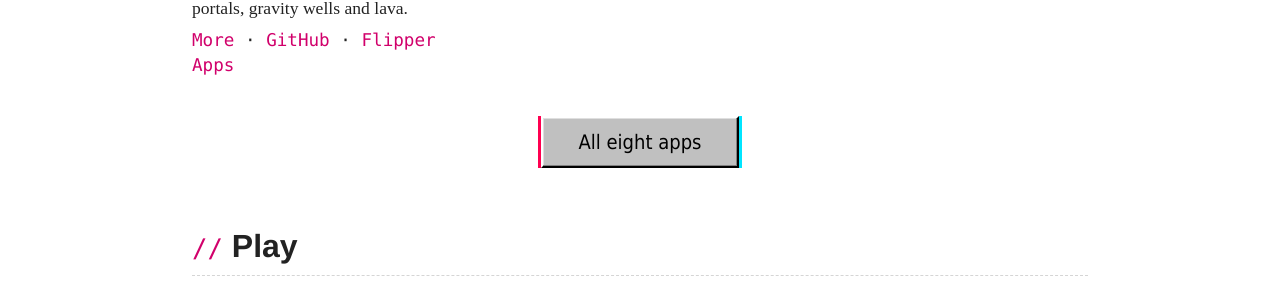
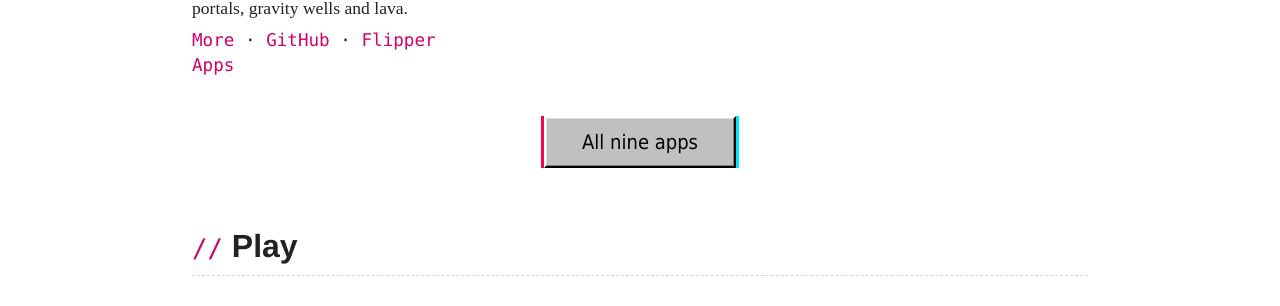
Before and after one commit to rseufert/rseufert.github.io, a Jekyll site: the page built from index.html, in a window 1280 px wide and 900 px high, scrolled down 3809 px. Shown: the part 130-436 px from the top of the window. Built offline with Jekyll 4.4.1, drawn with Linux system fonts in a browser that asks for light colours.

Commit message:
Flipper: nine apps, now that Portal Putt is listed
Co-Authored-By: Claude Fable 5.1 <noreply@anthropic.com>

```diff
--- a/chat/chat.js
+++ b/chat/chat.js
@@ -187,7 +187,7 @@
         "julia set": "a julia set is every point that never escapes under z → z² + c for one fixed c. the strip under the menu is one, zooming. the whole page is at /julia/.",
         "mandelbrot set": "the mandelbrot set is the catalogue of every c: the ones whose julia set is one piece. its edge is where the pictures are. the julia page has a small map of it.",
         "fractal": "a fractal is a shape that is the same, smaller, when you look closer. the strip under the menu is one and never stops looking closer.",
-        "flipper zero": "the Flipper Zero is a small orange handheld with a dolphin on it: sub-GHz radio, NFC, RFID, infrared, GPIO. rick writes apps for it: eight of them, four on the home page and the rest at /flipper/.",
+        "flipper zero": "the Flipper Zero is a small orange handheld with a dolphin on it: sub-GHz radio, NFC, RFID, infrared, GPIO. rick writes apps for it: nine of them, four on the home page and the rest at /flipper/.",
         "sub-ghz": "sub-GHz is the radio band below a gigahertz, where garage doors and car keys and weather stations talk. the Flipper listens there.",
         "nfc": "NFC is near-field communication: the tap in tap-to-pay. the Flipper reads and emulates it.",
         "rfid": "RFID is the older cousin of NFC: 125 kHz tags, office badges, the reader by a door that blinks at you.",
@@ -659,7 +659,7 @@
         },
         nest: {
             name: "The Flipper Nest",
-            desc: "Eight small apps roost here like dolphins with opinions. One is a rolodex. One is a timer. One is sniffing sub-GHz, and it has found your thoughts, and they are mostly about lunch. From the east comes the sound of small engines.",
+            desc: "Nine small apps roost here like dolphins with opinions. One is a rolodex. One is a timer. One is sniffing sub-GHz, and it has found your thoughts, and they are mostly about lunch. From the east comes the sound of small engines.",
             exits: { w: "nav", e: "arena" },
             ways: "The menu is west. The engines are east."
         },
--- a/city/city.js
+++ b/city/city.js
@@ -364,7 +364,7 @@
         npc(cx - 8, cz - 7, "the dolphin", "dolphin", "#ffffff", { idle: [
             "the dolphin: i found your thoughts. they are mostly about lunch.",
             "the dolphin: 433.92 megahertz. that was your garage. i did not open it. i could have.",
-            "the dolphin: eight apps and one buzzer. people say it sounds exactly as good as a piezo. it does.",
+            "the dolphin: nine apps and one buzzer. people say it sounds exactly as good as a piezo. it does.",
             "the dolphin: they wheel me out here for the tourists. the river is right there. nobody asks."
         ] });
         npc(cx + 6, cz - 7, "nugget", "cat", "#ff8c1a", {
--- a/flipper/index.html
+++ b/flipper/index.html
@@ -1,7 +1,7 @@
 ---
 layout: default
 title: Flipper Zero apps
-description: "Eight apps for the Flipper Zero: Hanzi Cards, Mandarin flashcards that play the tones; Step Seq, a step sequencer for the piezo speaker; NW Crawl, a roguelike set in NW Portland; Tricorder, a handheld signal scanner; Jiggler, a mouse jiggler that pauses while you work; Spectre, a ghost hunting kit; Grimoire, a pendulum, a sigil, a talisman and a wand; and Portal Putt, minigolf across fantasy and sci-fi worlds."
+description: "Nine apps for the Flipper Zero: Hanzi Cards, Mandarin flashcards that play the tones; Step Seq, a step sequencer for the piezo speaker; NW Crawl, a roguelike set in NW Portland; Tricorder, a handheld signal scanner; Jiggler, a mouse jiggler that pauses while you work; Spectre, a ghost hunting kit; Grimoire, a pendulum, a sigil, a talisman and a wand; and Portal Putt, minigolf across fantasy and sci-fi worlds."
 image: /flipper/hanzi_cards.png
 ---
 <section class="projects flipper">
--- a/index.html
+++ b/index.html
@@ -126,7 +126,7 @@ image: /blog/p2p_film.png
 			<p class="links"><a href="/flipper/#portal-putt">More</a> · <a href="https://github.com/rseufert/portal_putt">GitHub</a> · <a href="https://lab.flipper.net/apps/portal_putt">Flipper Apps</a></p>
 		</div><!-- /.project -->
 	</div><!-- /.tiles -->
-	<div class="project all"><p class="more"><a href="/flipper/">All eight apps</a></p></div>
+	<div class="project all"><p class="more"><a href="/flipper/">All nine apps</a></p></div>
 </section>
 
 <section id="play" class="projects">
```
Also changed, not shown: 1 other file.
